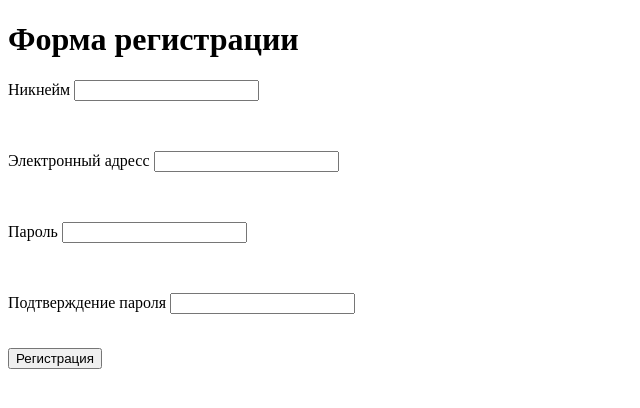
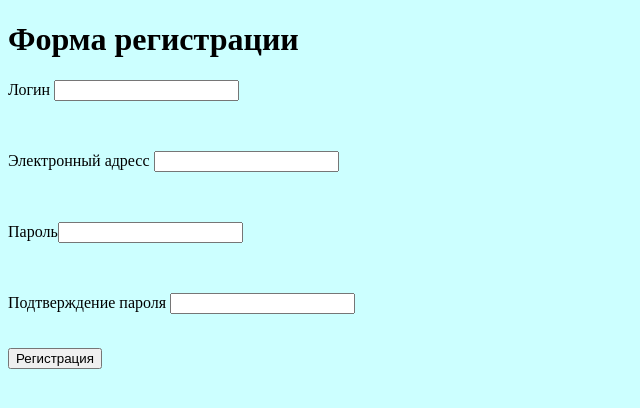
Before and after one commit to yana22rus/my_project_flask, a Flask app: page /login in a window 1280 px wide. Shown: the top 408 px of the page, without its empty margins (0-640 px from the left). Run offline with Flask 2, Linux system fonts and the light colour scheme.

Commit message:
add register page

```diff
--- a/main.py
+++ b/main.py
@@ -1,4 +1,4 @@
-from flask import Flask, render_template, request, flash, redirect
+from flask import Flask, render_template, request, flash
 import sqlite3 as sq
 
 app = Flask(__name__)
@@ -7,23 +7,8 @@ app.config['SECRET_KEY'] = 'my_secret_key'
 
 @app.route("/")
 def index():
-    return "hello world"
 
-
-def test_uniq(login):
-    with sq.connect("users.sql") as con:
-        cur = con.cursor()
-
-        cur.execute("SELECT login FROM users")
-
-        for row in cur.fetchall():
-
-            if row[0] == login:
-                break
-
-        return flash("Логин уже есть в системе", category='error')
-
-
+    return render_template("index.htm")
 
 
 @app.route("/login", methods=["POST", "GET"])
--- a/static/css/style.css
+++ b/static/css/style.css
@@ -0,0 +1,68 @@
+.flash {padding: 10px;}
+.flash.success {
+    border: 1px solid #21DB56;
+    background: #AEFFC5;
+}
+.flash.error {
+    border: 1px solid #FF4343;
+    background: #FF9C9C;
+}
+
+.block{
+    position:left;
+    top:0;
+    bottom 0;
+    left: 0;
+    right 0;
+
+}
+
+.tooltip{
+    border-bottom: 2px;
+    position: relative;
+    cursor: pointer;
+
+}
+
+.tooltip:before{
+    display:block;
+    color: white;
+    position: absolute;
+    bottom: 30px;
+    left: 50%;
+    margin-left: -20px;
+    padding 10px;
+    width: 200px;
+    text-align:center;
+    font-size: .8em;
+    background-color: rgba(0,0,0,.85);
+    border-radius: 5px;
+    content: attr(data-title);
+    box-sizing: border-box;
+    transition: opacity .7s;
+    visibility: hidden;
+    opacity: 0;
+}
+.tooltip:hover:before{
+    visibility: visible;
+    opacity: 1;
+}
+
+body{background-color:#CCFFFF;}
+
+.msg {
+    position: absolute;
+    bottom: 0;
+    right: 0;
+    width: 400px;
+    margin: 10 auto;
+    background: #20454B;
+    padding: 5px;
+    border-radius: 5px;
+    color: #eee;
+    font-size: 24px;
+    box-shadow: 5px 5px 4px 4px #aaa;
+    margin-top: 0.5em; /* Отступ сверху */
+    margin-bottom: 1em; /* Отступ снизу */
+    margin-right: 1em; /* Отступ снизу */
+}
--- a/templates/login.htm
+++ b/templates/login.htm
@@ -3,14 +3,18 @@
 <head>
     <meta charset="UTF-8">
     <title>Title</title>
+    <link rel="stylesheet" href="static/css/style.css">
 </head>
 <body>
 <h1>Форма регистрации</h1>
+{% for cat,msg in get_flashed_messages(True) %}
+<div class="flash {{cat}}">{{msg}}</div>
+{%endfor%}
 <form action="#" method="POST">
-    <p>Никнейм <input type="text" name="nickname"></p><br>
+    <p>Логин <input type="text" name="login"></p><br>
     <p>Электронный адресс <input type="text" name="email"></p><br>
-    <p>Пароль <input type="password" name="password"></p><br>
-    <p>Подтверждение пароля <input type="password" name="confirm_password"></p><br>
+    <p class="block"><span class="tooltip" data-title="Используйте маловероятные или кажущиеся случайными комбинации прописных и строчных букв, цифр и символов.">Пароль</span><input type="text" name="password"></p><br>
+    <p>Подтверждение пароля <input type="text" name="confirm_password"></p><br>
     <input type="submit" value="Регистрация" name="registration">
 </form>
 
```
Also changed, not shown: static/js/script.js (added).
